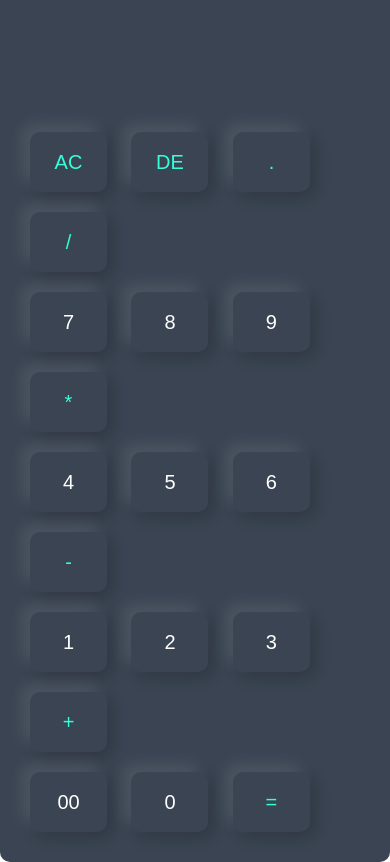
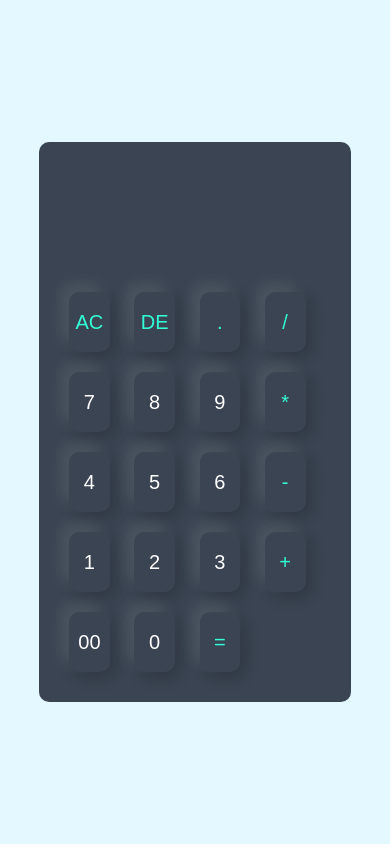
Before and after one commit to AMuhammadFarhanHakzah/calculator1, a plain HTML site: page index.html in a window 390 px wide. Drawn offline with Linux system fonts and the light colour scheme.

Commit message:
adjust again2

```diff
--- a/style.css
+++ b/style.css
@@ -49,7 +49,7 @@ form .display input {
 }
 
 form input.equal {
-    width: calc(15% + 85px); /* Adjusted width for equal button */
+    width: calc(15% + 85px);
 }
 
 form div input.operator {
@@ -59,6 +59,10 @@ form div input.operator {
 
 @media only screen and (max-width: 600px) {
     .calculator form input {
-        width: 22%; /* Adjusted width for smaller screens */
+        width: 15%; /* Adjusted width for smaller screens */
+    }
+
+    .calculator {
+        margin: 10%;
     }
 }
```
